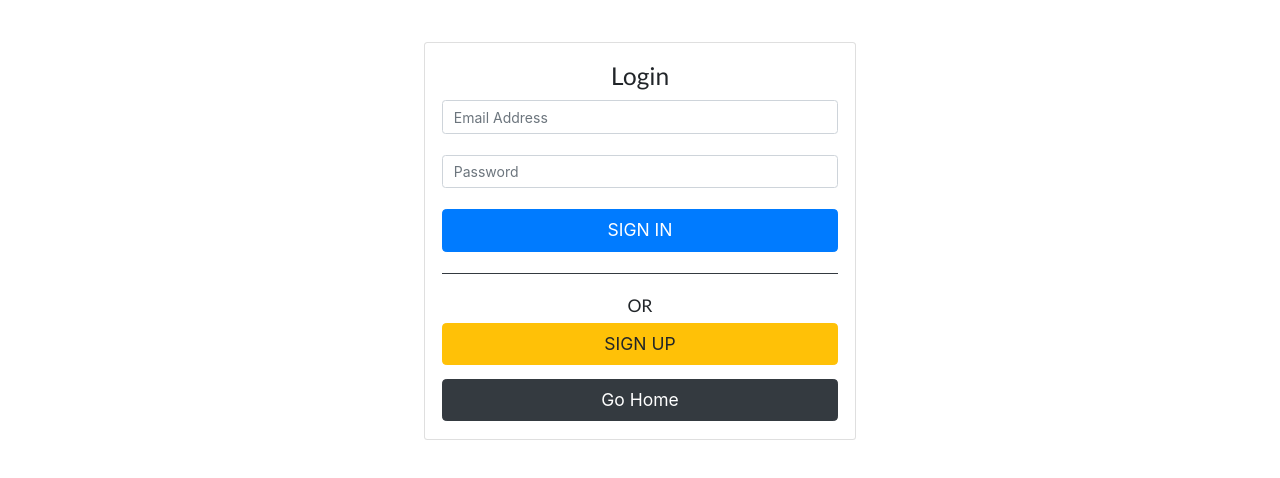
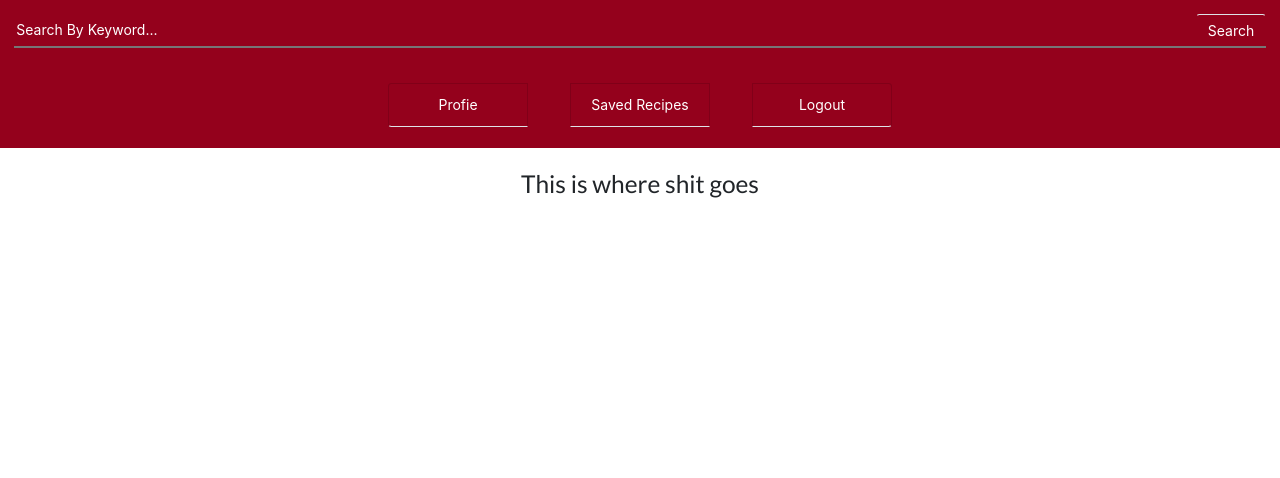
Before and after one commit to MasonCable/recipe-app, a React (Create React App) app in the folder client/: page /app in a window 1280 px wide. Before the commit this address led to /login. Shown: the top 478 px of the page. Built offline with nearby package versions, Linux system fonts and the light colour scheme; no server answers.

Commit message:
There is now a userApp landing page

```diff
--- a/client/src/App.js
+++ b/client/src/App.js
@@ -28,7 +28,8 @@ const App = () => {
             <Route exact path='/vegan/favorites' component={Vegan} />
             <Route exact path='/login' component={Login} />
             <Route exact path='/signup' component={Register} />
-            <PrivateRoute exact path='/app' component={LoginApp} />
+            {/* Change this to a PrivateRoute after development */}
+            <Route exact path='/app' component={LoginApp} />
           </Switch>
         </React.Fragment>
       </Router>
--- a/client/src/components/Hometop.js
+++ b/client/src/components/Hometop.js
@@ -1,10 +1,11 @@
 import React, { Component } from 'react'
 import { Link } from 'react-router-dom'
 import axios from 'axios'
-import Threeitems from './Threeitems'
+import { app } from '../base'
+//Components
 import Proteins from './Proteins'
 import Searchbar from './Searchbar'
-import { app } from '../base'
+
 
 // Make sure the following consts are moved to an .env file
 const apiKey = 'c4ea27eb1bfbd60afdd06aa6769682f6'
@@ -34,13 +35,6 @@ class Hometop extends Component {
             <React.Fragment>
                 <div className="header" style={{backgroundColor: '#94011c'}}>
                     <Searchbar />
-                        <div >
-                            <div className="d-flex justify-content-around p-3">
-                                {this.state.data.map(item => (
-                                    <Threeitems foodArr={item.recipe} key={item.recipe.url} />
-                                ))}
-                            </div>
-                        </div>
                         {/*This will be the are where the menu is -> on mobile this will be a dropdown*/}
                         <div className="container d-flex justify-content-center">
                             <ul className="list-group list-group-horizontal-sm" >
--- a/client/src/components/LoginApp.js
+++ b/client/src/components/LoginApp.js
@@ -1,22 +1,23 @@
 import React, { Component } from 'react'
 import {app} from '../base'
 import { Route, Switch } from 'react-router-dom'
+//Components
 import Home from './userApp/Home'
 import Tester from './userApp/Tester'
+import LoginHeader from './userApp/LoginHeader'
+
 
 class LoginApp extends Component {
     state = {
         userData: {}
     }
     componentDidMount() {
-        // let user = app.auth().currentUser()
-        let user = 'Test'
 
-        console.log(user)
     }
     render () {
         return (
             <React.Fragment>
+            <LoginHeader />
                 <Switch>
                     <Route path="/app" component={Home} />
                     <Route path="/tester" component={Tester} />
--- a/client/src/components/userApp/Home.js
+++ b/client/src/components/userApp/Home.js
@@ -1,11 +1,12 @@
 import React, { Component } from 'react'
+import {app} from '../../base'
 
 class Home extends Component {
     render () {
         return (
-            <div>
-                This is the Logged In app
-                <button className='btn btn-large btn-warning' onClick={() => app.auth().signOut()}>Logout</button>
+
+            <div className='container mt-4' style={{textAlign: 'center'}}>
+                <h3>This is where shit goes</h3>
             </div>
         )
     }
--- /dev/null
+++ b/client/src/components/userApp/LoginHeader.js
@@ -0,0 +1,23 @@
+import React, { Component } from 'react'
+import Searchbar from '../Searchbar'
+
+class LoginHeader extends Component {
+    render () {
+        return (
+            <div className='header' style={{backgroundColor: '#94011c'}}>
+                <Searchbar />
+                <div className="container d-flex justify-content-center">
+                    <ul className="list-group list-group-horizontal-sm">
+                        <li className="list-group-item m-4 border-bottom" style={styles}> Profie</li>
+                        <li className="list-group-item m-4 border-bottom" style={styles}> Saved Recipes</li>
+                        <li className="list-group-item m-4 border-bottom" style={styles}> Logout</li>
+                    </ul>
+                </div>
+            </div>
+        )
+    }
+}
+
+export default LoginHeader
+
+const styles = {backgroundColor: '#94011c', color: '#fff', cursor: 'pointer', width: 10 + 'em', textAlign: 'center'}
```
Also changed, not shown: client/src/components/Threeitems.js (deleted, +0 -20 lines).
